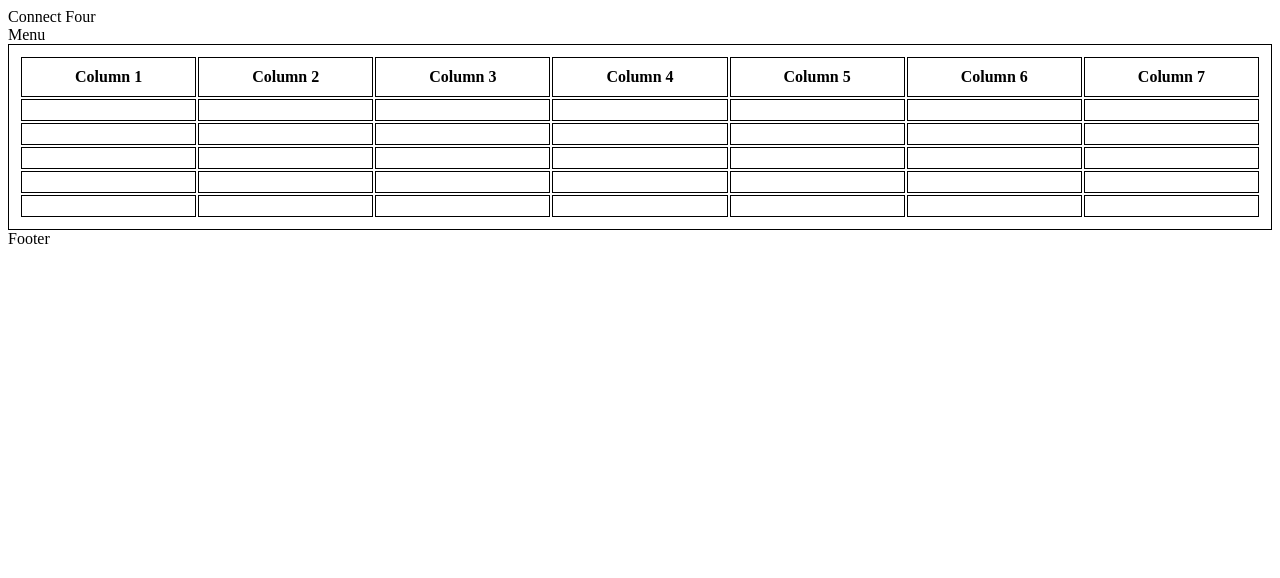
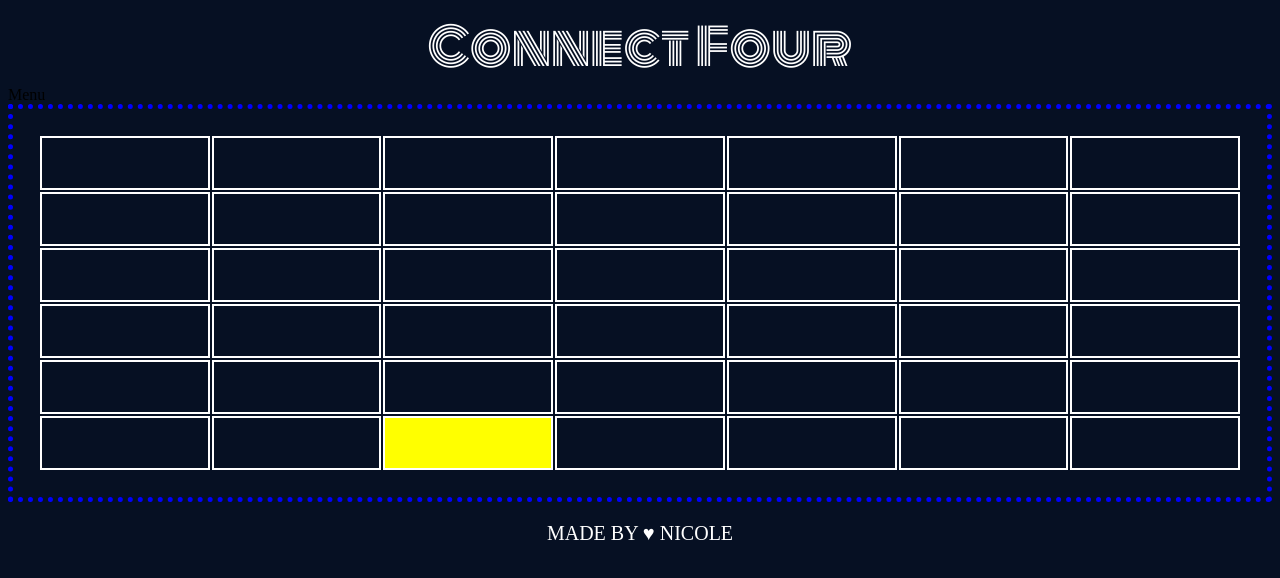
Before and after one commit to Nikklz/connect-four, a plain HTML site: page connect4.html in a window 1280 px wide. Drawn offline with nearby package versions, Linux system fonts and the light colour scheme.

Commit message:
with CSS styling

```diff
--- a/connect4.css
+++ b/connect4.css
@@ -1,33 +1,26 @@
-/*	#item1 { grid-area: header;
-		text-align: center;}
-		#item2 { grid-area: menu;
-			text-align: center;}
-			#table, th, td {
-				grid-area: main;
-				border: 1px solid black;
-			}
-				#item3 { grid-area: footer;
-					text-align: center;}
-					#grid-container {
-						display: grid;
-						grid-template:
-						'header header header header header header'
-						'menu main main main main main'
-						'menu footer footer footer footer footer';
-						grid-gap: 10px;
-						border: 5px ;
-						margin: 20px;
-						padding: 10px;
-						background-color: #2196F3;
-					}
-					#grid-container>div {
-						background-color: rgba(255, 255, 255, 0.8);
-						padding:20px 0;
-						font-size: 30px;
-					}*/
 
 
+body{
+	background: #061023;
+}
+.item1{
+	font: 50px arial;
+	color: white;
+	font-family: 'Monoton', cursive;
+	text-align: center;
+}
+
 table, th, tr, td {
-	border: 1px solid black;
-	padding: 10px;
+	border: 2px solid white;
+	padding: 25px;
 }
+table{
+	border: 5px dotted blue;
+}
+
+.item3{
+	text-align: center;
+	font:20px times new roman;
+	color: white;
+	padding-top: 20px;
+}
--- a/connect4.html
+++ b/connect4.html
@@ -2,6 +2,7 @@
 <html>
 <head>
 	<link rel="stylesheet" href='connect4.css'>
+	<link href="https://fonts.googleapis.com/css?family=Monoton" rel="stylesheet">
 	<style>
 	</style>
 			</head>
@@ -13,13 +14,13 @@
 					<div class="table">
 						<table style="width:100%">
 							<tr id="col">
-								<th class='col' id='i00'>Column 1</th>
-								<th class='col' id='i01'>Column 2</th>
-								<th class='col' id='i02'>Column 3</th>
-								<th class='col' id="i03">Column 4</th>
-								<th class='col' id='i04'>Column 5</th>
-								<th class='col' id='i05'>Column 6</th>
-								<th class='col' id='i06'>Column 7</th>
+								<th class='col' id='i00'></th>
+								<th class='col' id='i01'></th>
+								<th class='col' id='i02'></th>
+								<th class='col' id="i03"></th>
+								<th class='col' id='i04'></th>
+								<th class='col' id='i05'></th>
+								<th class='col' id='i06'></th>
 							</tr>
 							<tr id="col">
 								<td class='col' id='i10'></td>
@@ -68,7 +69,7 @@
 							</tr>
 						</table>
 					</div>
-					<div class="item3">Footer</div>
+					<div class="item3"> MADE BY &hearts; NICOLE </div>
 
 				</div>
 
--- a/connect4.js
+++ b/connect4.js
@@ -23,9 +23,17 @@ let table = new Table(6,7);
 let player = 1;
 let row_max = 6;
 let col_max= 7;
+let id = 1;
+
+newgame();
+
+function newgame(){
+  new Table;
+  addPiece((Math.floor(Math.random()*2)+1))
+    if (player === 1) {player = 2}
+    else {player = 1}
 
 function addPiece(col, player) {
-  // console.log("adding piece")
   if (table.get(6,col)===0) {
     table.set(6,col,player);
     if(player === 1) {
@@ -62,11 +70,6 @@ function addPiece(col, player) {
     $("#i"+0+col).css("background-color", "red");}
     else {    $("#i"+0+col).css("background-color", "yellow");}
      checkWin(1, col);}
-  // } else if (table.get(0,col)===0) {
-  //   console.log("weird")
-  //   table.set(0,col,player)
-  //    checkWin(0, col);
-  // }
   else {
     alert("Column is full, try again!")  }
   }
@@ -83,15 +86,12 @@ C.addEventListener("click",function () {addPiece(2,player)});
 let D = document.getElementById("i03");
 D.addEventListener("click",function () {
                                         addPiece(3,player)});
-
 let E = document.getElementById("i04");
 E.addEventListener("click",function() {
                                        addPiece(4,player)});
-
 let F = document.getElementById("i05");
 F.addEventListener("click",function() {
                                       addPiece(5,player)});
-
 let G = document.getElementById("i06");
 G.addEventListener("click", function() {
   addPiece(6, player)});
@@ -101,10 +101,8 @@ G.addEventListener("click", function() {
   let stop = false;
   let myX = x;
   let limit = row_max - x;
-
   while (stop === false) {
   if(downCounter - 1 === limit) {
-
     break;
     }
     if(table.get(myX + 1, y) === player) {
@@ -123,10 +121,7 @@ G.addEventListener("click", function() {
   let myY = y;
   let limit = y;
   while (stop === false) {
-      console.log("left counter" + leftCounter);
-      console.log("limit " + limit)
     if(leftCounter - 1 === limit) {
-        console.log("entered break");
         break;
       }
       if(table.get(x, myY-1) === player) {
@@ -180,6 +175,7 @@ G.addEventListener("click", function() {
       }
     }
   }
+
     function checkUL(x,y){
       ulCounter = 1;
       let stop = false;
@@ -202,6 +198,7 @@ G.addEventListener("click", function() {
         }
       }
     }
+
       function checkLL(x,y){
         llCounter = 1;
         let stop = false;
@@ -224,6 +221,7 @@ G.addEventListener("click", function() {
           }
         }
       }
+
         function checkLR(x,y){
           lrCounter = 1;
           let stop = false;
@@ -259,10 +257,9 @@ G.addEventListener("click", function() {
               console.log("Player " + player + " is the winner!");
                 }
             else {
-                                      if (player === 1) {
-                                      player = 2}
+            if (player === 1) {player = 2}
             else {
             player = 1}
-
                 }
               }
+            }
```
Lines whose indentation alone changed are shown as unchanged.
